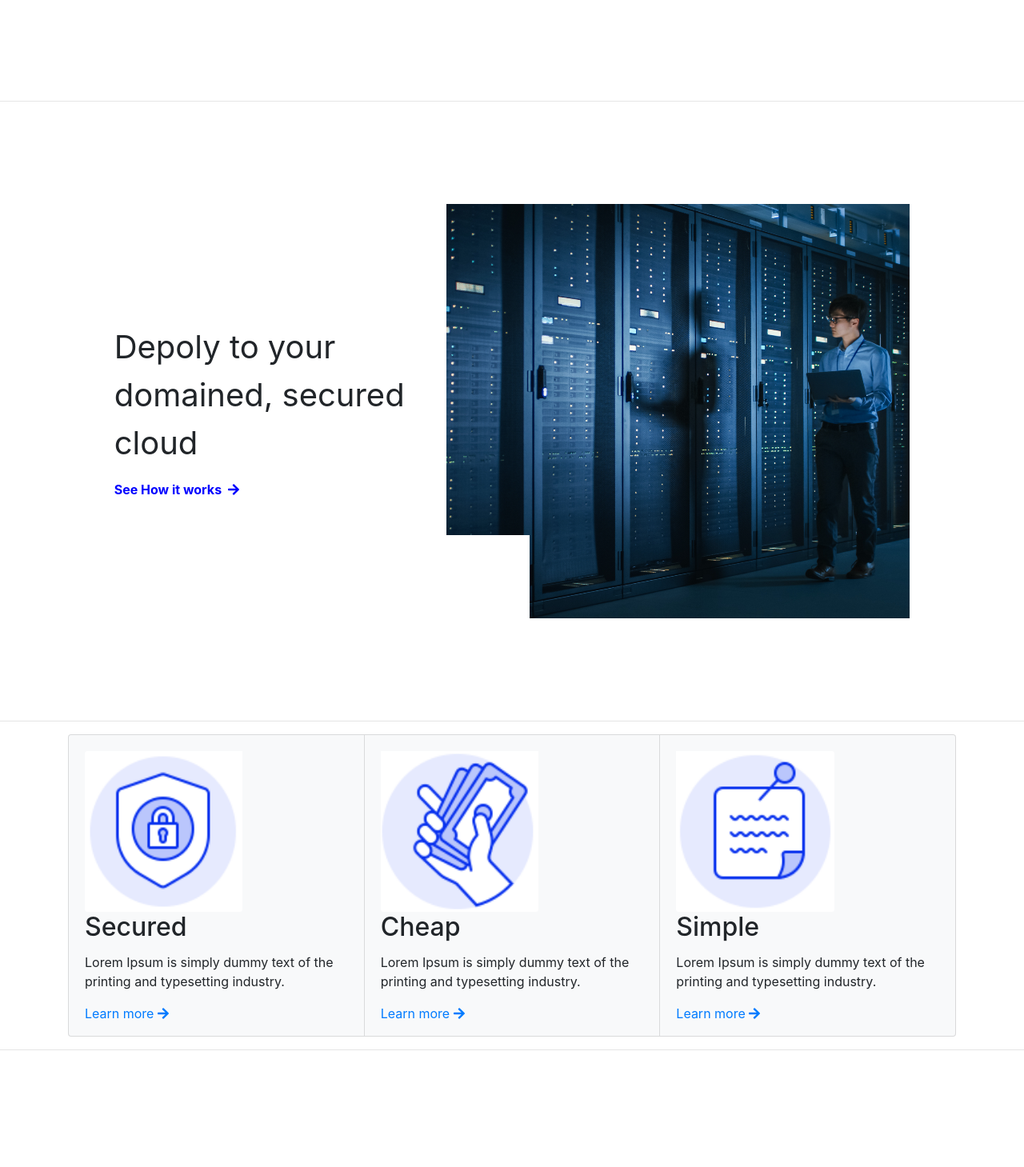
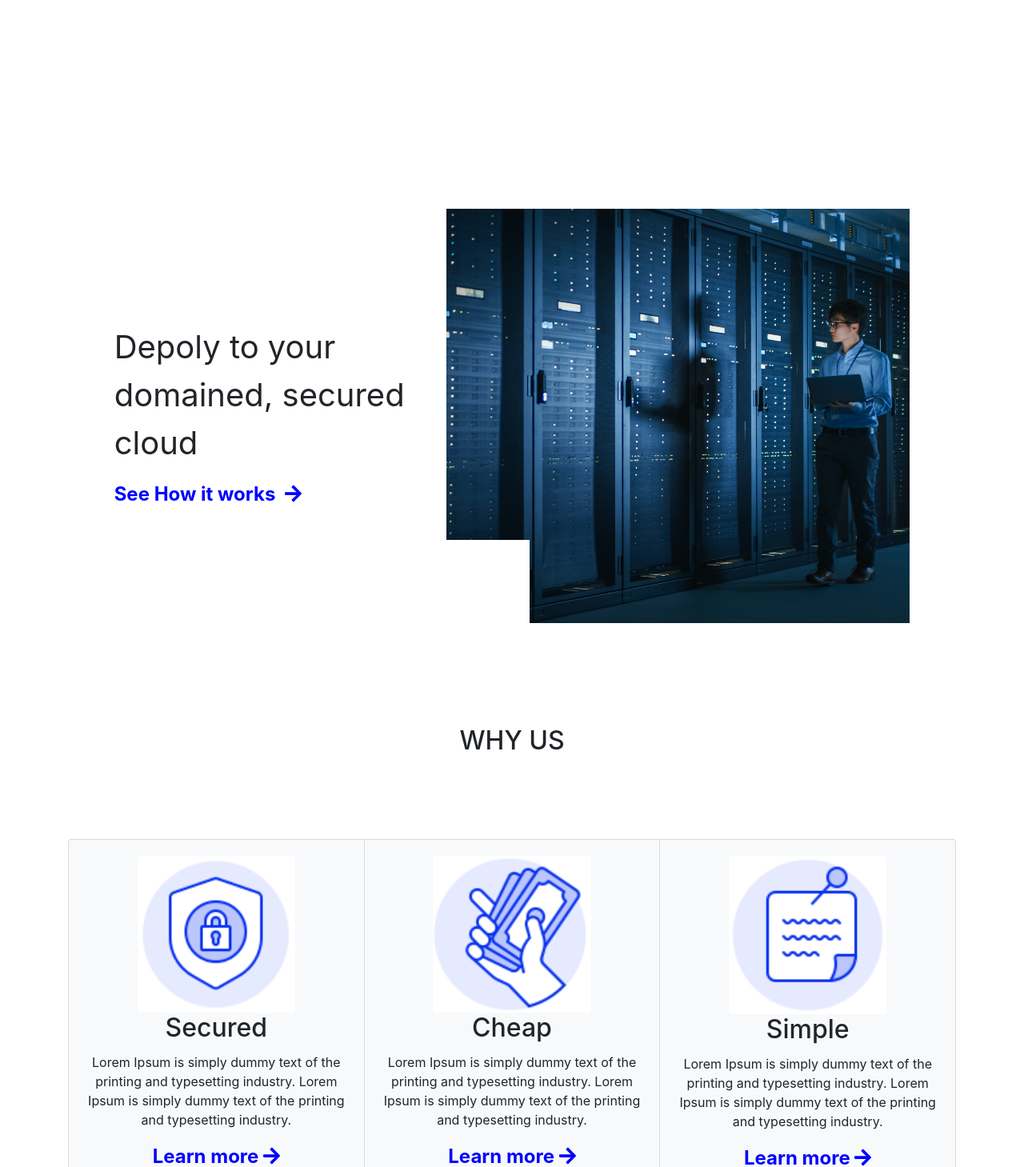
Before and after one commit to antonzaharia/dploy-landpage, a React (Create React App) app in the folder dploy-landpage/: page / in a window 1280 px wide. Shown: the part 1531-2990 px from the top of the page at 80% size. Before the commit the page ends 2860 px from the top, so only its background shows below. Built offline with nearby package versions, Linux system fonts and the light colour scheme.

Commit message:
card syle finished

```diff
--- a/dploy-landpage/src/components/InfoCard.js
+++ b/dploy-landpage/src/components/InfoCard.js
@@ -6,12 +6,12 @@ import { faArrowRight } from "@fortawesome/free-solid-svg-icons";
 
 export default function InfoCard({ title, info, img }) {
   return (
-    <Card bg="light" style={{ width: "30%" }}>
+    <Card bg="light" style={{ width: "30%"}} className="card">
       <Card.Body>
         <Card.Img variant="top" src={img} alt={title} className="card-img"/>
         <Card.Title><h2>{title}</h2></Card.Title>
         <Card.Text>{info}</Card.Text>
-        <Link to="/">Learn more <FontAwesomeIcon icon={faArrowRight} /></Link>
+        <Link to="/" className="trial-btn">Learn more <FontAwesomeIcon icon={faArrowRight} /></Link>
       </Card.Body>
     </Card>
   );
--- a/dploy-landpage/src/components/Whyus.js
+++ b/dploy-landpage/src/components/Whyus.js
@@ -10,19 +10,19 @@ const cards = [
     title: "Secured",
     img: secured,
     info:
-      "Lorem Ipsum is simply dummy text of the printing and typesetting industry.",
+      "Lorem Ipsum is simply dummy text of the printing and typesetting industry. Lorem Ipsum is simply dummy text of the printing and typesetting industry.",
   },
   {
     title: "Cheap",
     img: cheap,
     info:
-      "Lorem Ipsum is simply dummy text of the printing and typesetting industry.",
+      "Lorem Ipsum is simply dummy text of the printing and typesetting industry. Lorem Ipsum is simply dummy text of the printing and typesetting industry.",
   },
   {
     title: "Simple",
     img: simple,
     info:
-      "Lorem Ipsum is simply dummy text of the printing and typesetting industry.",
+      "Lorem Ipsum is simply dummy text of the printing and typesetting industry. Lorem Ipsum is simply dummy text of the printing and typesetting industry.",
   },
 ];
 
@@ -33,8 +33,10 @@ export default function Whyus() {
     ));
   };
   return (
-    <Container>
+    <Container className="card-container">
+        <h2>WHY US</h2><br/><br/><br/><br/>
       <CardGroup>{renderCards()}</CardGroup>
+      <br/><br/><br/><br/>
     </Container>
   );
 }
--- a/dploy-landpage/src/containers/Home.js
+++ b/dploy-landpage/src/containers/Home.js
@@ -14,11 +14,8 @@ export default class Home extends Component {
                   <Header class="header"/>
                 </Row>
                 <Head />
-                <hr />
-                <Trial />
-                <hr />
+                <Trial /><br/>
                 <Deploy />
-                <hr />
                 <Whyus />
                 <hr />
             </Container>
--- a/dploy-landpage/src/index.css
+++ b/dploy-landpage/src/index.css
@@ -110,6 +110,7 @@ code {
 .trial-btn {
   color: blue;
   font-weight: bolder;
+  font-size: 150%;
 }
 .trial-btn:hover {
   text-decoration: none;
@@ -119,7 +120,12 @@ code {
   width: 60%;
   margin: 0 auto;
 }
-
+.card-container {
+  text-align: center;
+}
+.card {
+  height: 100%;
+}
 @media only screen and (min-width: 600px) {
   .head-links{display: flex;}
   .login-btn{display: inline-block;}
```
